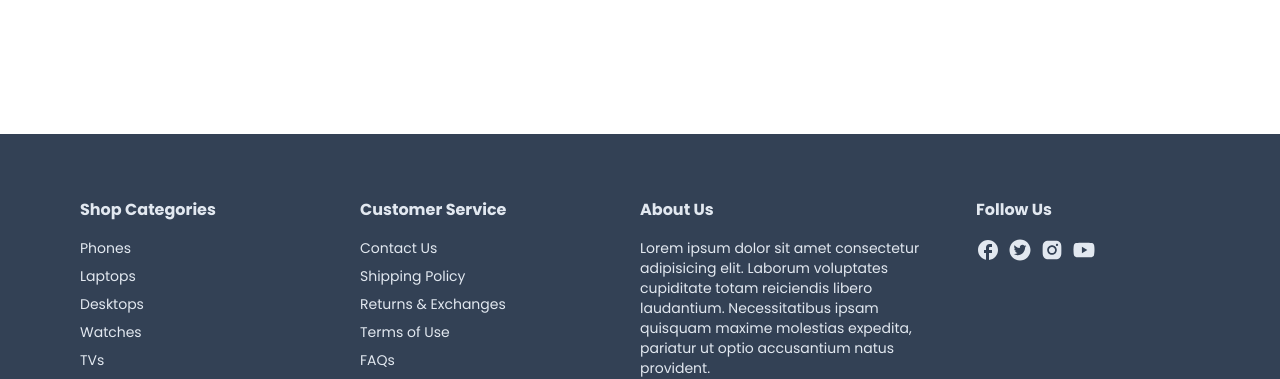
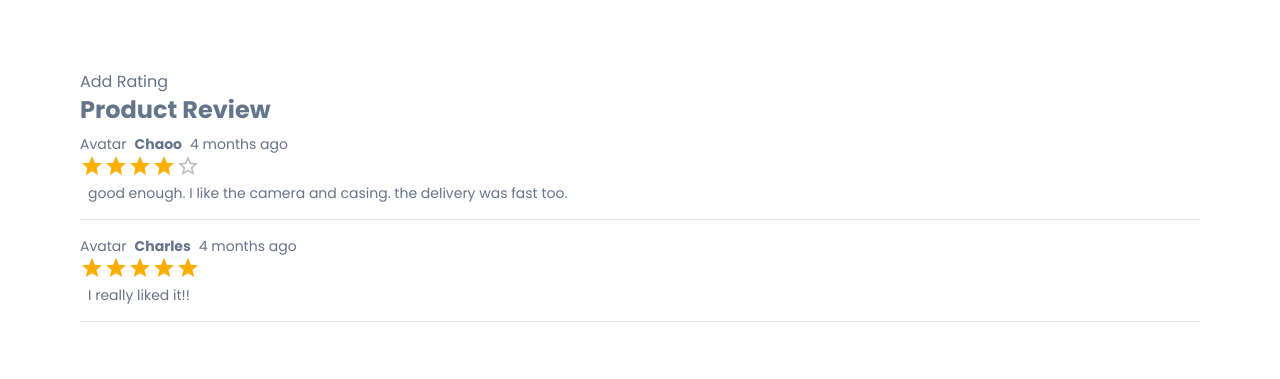
Before and after one commit to TEMIYORES/Blox-Merch, a Next.js app: page /product/1 in a window 1280 px wide. Shown: the part 754-1133 px from the top of the page. Built offline with nearby package versions, Linux system fonts and the light colour scheme; a web font is replaced by a local one.

Commit message:
review section added and almost complete

```diff
--- /dev/null
+++ b/app/components/Heading.tsx
@@ -0,0 +1,13 @@
+type headingType = {
+  title: string;
+  center?: boolean;
+};
+const Heading = ({ title, center }: headingType) => {
+  return (
+    <div className={`${center && "text-center"}`}>
+      <h1 className="font-bold text-2xl">{title}</h1>
+    </div>
+  );
+};
+
+export default Heading;
--- /dev/null
+++ b/app/product/[productId]/ListRating.tsx
@@ -0,0 +1,36 @@
+"use client";
+import Heading from "@/app/components/Heading";
+import { product } from "@/utils/product";
+import { Rating } from "@mui/material";
+import moment from "moment";
+
+type listRatingType = {
+  product: typeof product;
+};
+const ListRating: React.FC<listRatingType> = ({ product }) => {
+  return (
+    <div>
+      <Heading title="Product Review" />
+      <div className="text-sm mt-2">
+        {product.reviews.map((review) => {
+          return (
+            <div key={review.id} className=" ">
+              <div className="flex gap-2 items-center">
+                <div>Avatar</div>
+                <div className="font-semibold">{review?.user.name}</div>
+                <div className="font-light">
+                  {moment(review.createdDate).fromNow()}
+                </div>
+              </div>
+              <Rating value={review.rating} readOnly />
+              <p className="ml-2">{review.comment}</p>
+              <hr className="my-4" />
+            </div>
+          );
+        })}
+      </div>
+    </div>
+  );
+};
+
+export default ListRating;
--- a/app/product/[productId]/page.tsx
+++ b/app/product/[productId]/page.tsx
@@ -5,11 +5,14 @@
 import { product } from "@/utils/product";
 import Container from "@/app/components/Container";
 import ProductDetails from "./ProductDetails";
+import ListRating from "./ListRating";
 
 const Product = ({ params }: { params: ProductParams }) => {
   return (
     <Container>
       <ProductDetails product={product} />
+      <div>Add Rating</div>
+      <ListRating product={product} />
     </Container>
   );
 };
--- a/package.json
+++ b/package.json
@@ -18,6 +18,7 @@
     "autoprefixer": "10.4.16",
     "eslint": "8.52.0",
     "eslint-config-next": "13.5.6",
+    "moment": "^2.29.4",
     "next": "13.5.6",
     "postcss": "8.4.31",
     "react": "18.2.0",
```
Also changed, not shown: 1 other file (tests, documents, lock files or other folders).
